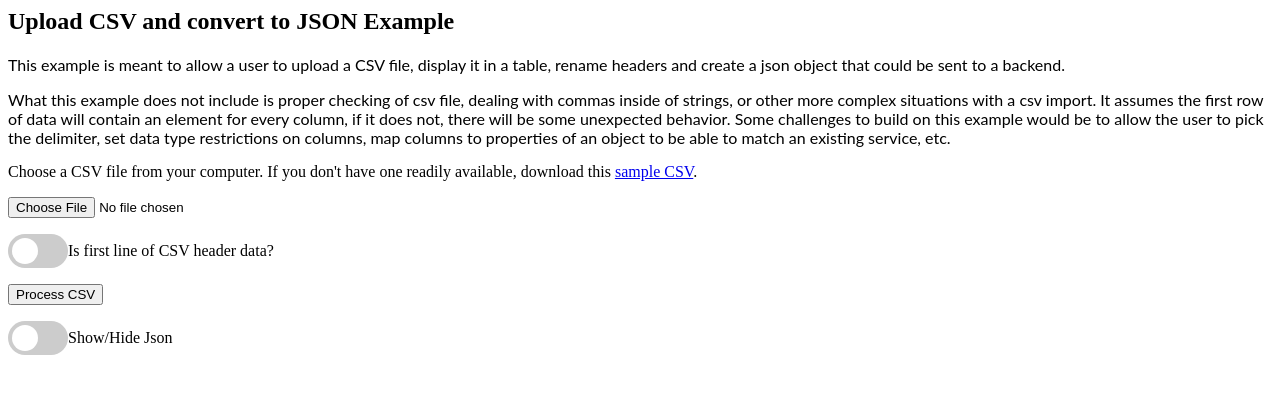
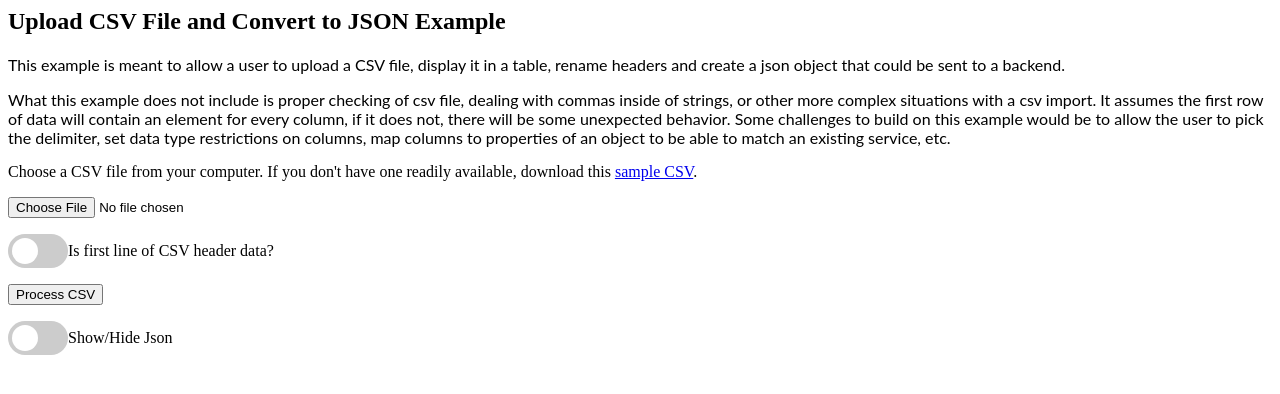
Before and after one commit to naticaceres/csv-to-html-to-json, an Angular app: page / in a window 1280 px wide. Shown: the top 394 px of the page. Built offline with nearby package versions, Linux system fonts and the light colour scheme.

Commit message:
Capitalization fix of header.

```diff
--- a/src/app/app.component.html
+++ b/src/app/app.component.html
@@ -1,5 +1,5 @@
 <div>
-  <h2>Upload CSV and convert to JSON Example</h2>
+  <h2>Upload CSV File and Convert to JSON Example</h2>
   <p>
     This example is meant to allow a user to upload a CSV file, display it
     in a table, rename headers and create a json object that could be sent
```
